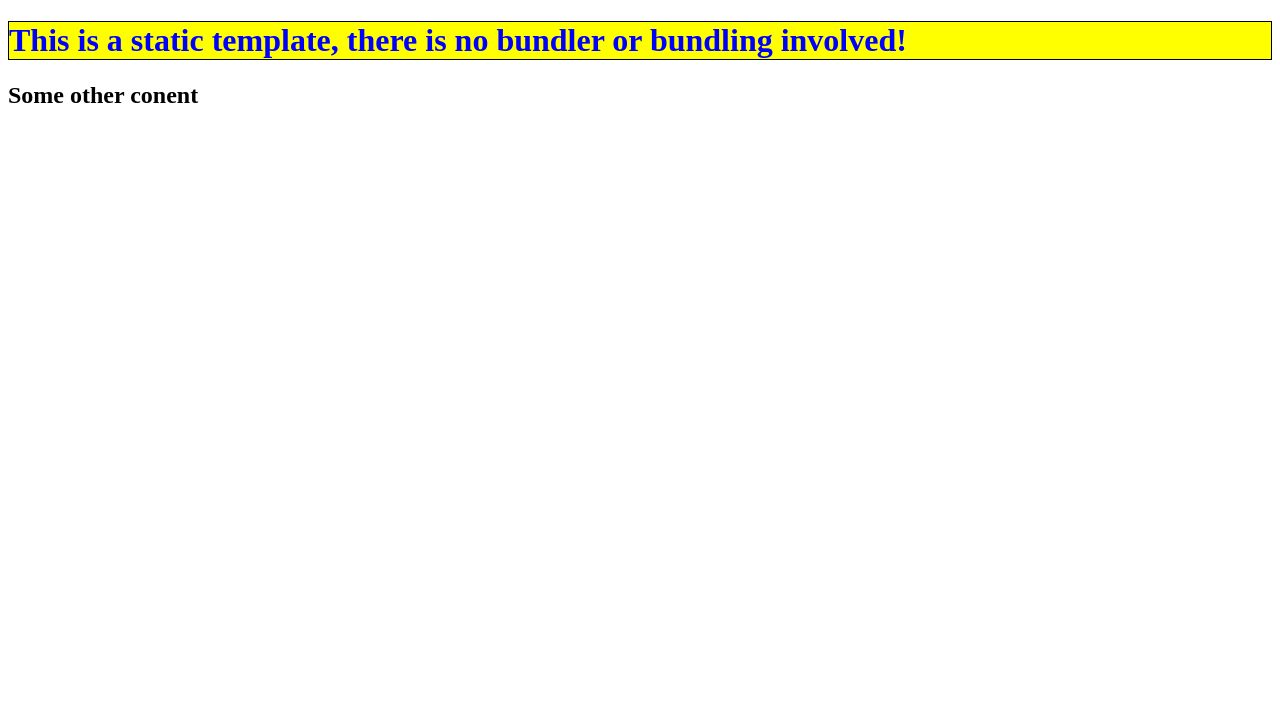
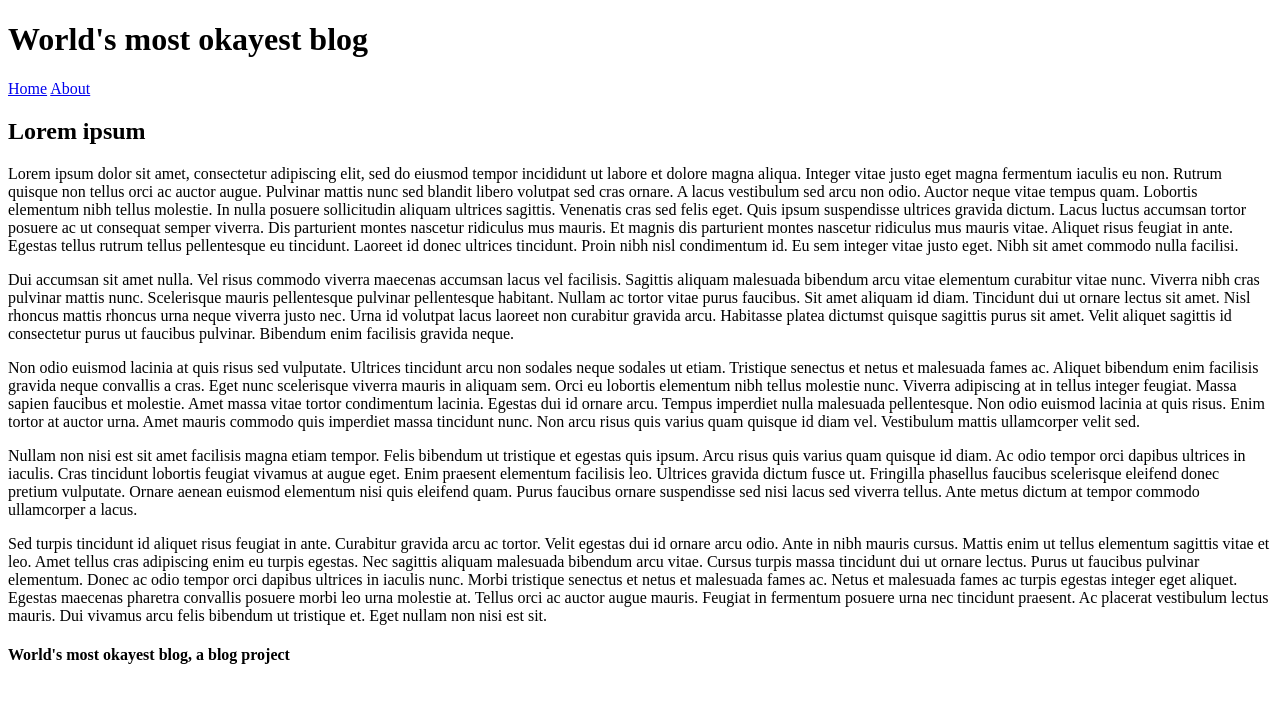
Before and after one commit to rixatron/codesandbox-test, a website: page index.html in a window 1280 px wide. Drawn offline with Linux system fonts and the light colour scheme.

Commit message:
Add basic structure skeleton

```diff
--- a/index.html
+++ b/index.html
@@ -5,12 +5,102 @@
     <meta name="viewport" content="width=device-width, initial-scale=1.0" />
     <meta http-equiv="X-UA-Compatible" content="ie=edge" />
     <title>Static Template</title>
-    <link href="style.css" rel="stylesheet" type="text/css" />
+    <!--<link href="styles.css" rel="stylesheet" type="text/css" />-->
+    <style></style>
   </head>
   <body>
-    <h1>
-      This is a static template, there is no bundler or bundling involved!
-    </h1>
-    <h2>Some other conent</h2>
+    <header>
+      <h1>World's most okayest blog</h1>
+    </header>
+    <nav>
+      <a href="~/index.html">Home</a>
+      <a href="~/about.hml">About</a>
+    </nav>
+    <main>
+      <section></section>
+      <section>
+        <article>
+          <h2>Lorem ipsum</h2>
+          <p>
+            Lorem ipsum dolor sit amet, consectetur adipiscing elit, sed do
+            eiusmod tempor incididunt ut labore et dolore magna aliqua. Integer
+            vitae justo eget magna fermentum iaculis eu non. Rutrum quisque non
+            tellus orci ac auctor augue. Pulvinar mattis nunc sed blandit libero
+            volutpat sed cras ornare. A lacus vestibulum sed arcu non odio.
+            Auctor neque vitae tempus quam. Lobortis elementum nibh tellus
+            molestie. In nulla posuere sollicitudin aliquam ultrices sagittis.
+            Venenatis cras sed felis eget. Quis ipsum suspendisse ultrices
+            gravida dictum. Lacus luctus accumsan tortor posuere ac ut consequat
+            semper viverra. Dis parturient montes nascetur ridiculus mus mauris.
+            Et magnis dis parturient montes nascetur ridiculus mus mauris vitae.
+            Aliquet risus feugiat in ante. Egestas tellus rutrum tellus
+            pellentesque eu tincidunt. Laoreet id donec ultrices tincidunt.
+            Proin nibh nisl condimentum id. Eu sem integer vitae justo eget.
+            Nibh sit amet commodo nulla facilisi.
+          </p>
+
+          <p>
+            Dui accumsan sit amet nulla. Vel risus commodo viverra maecenas
+            accumsan lacus vel facilisis. Sagittis aliquam malesuada bibendum
+            arcu vitae elementum curabitur vitae nunc. Viverra nibh cras
+            pulvinar mattis nunc. Scelerisque mauris pellentesque pulvinar
+            pellentesque habitant. Nullam ac tortor vitae purus faucibus. Sit
+            amet aliquam id diam. Tincidunt dui ut ornare lectus sit amet. Nisl
+            rhoncus mattis rhoncus urna neque viverra justo nec. Urna id
+            volutpat lacus laoreet non curabitur gravida arcu. Habitasse platea
+            dictumst quisque sagittis purus sit amet. Velit aliquet sagittis id
+            consectetur purus ut faucibus pulvinar. Bibendum enim facilisis
+            gravida neque.
+          </p>
+
+          <p>
+            Non odio euismod lacinia at quis risus sed vulputate. Ultrices
+            tincidunt arcu non sodales neque sodales ut etiam. Tristique
+            senectus et netus et malesuada fames ac. Aliquet bibendum enim
+            facilisis gravida neque convallis a cras. Eget nunc scelerisque
+            viverra mauris in aliquam sem. Orci eu lobortis elementum nibh
+            tellus molestie nunc. Viverra adipiscing at in tellus integer
+            feugiat. Massa sapien faucibus et molestie. Amet massa vitae tortor
+            condimentum lacinia. Egestas dui id ornare arcu. Tempus imperdiet
+            nulla malesuada pellentesque. Non odio euismod lacinia at quis
+            risus. Enim tortor at auctor urna. Amet mauris commodo quis
+            imperdiet massa tincidunt nunc. Non arcu risus quis varius quam
+            quisque id diam vel. Vestibulum mattis ullamcorper velit sed.
+          </p>
+
+          <p>
+            Nullam non nisi est sit amet facilisis magna etiam tempor. Felis
+            bibendum ut tristique et egestas quis ipsum. Arcu risus quis varius
+            quam quisque id diam. Ac odio tempor orci dapibus ultrices in
+            iaculis. Cras tincidunt lobortis feugiat vivamus at augue eget. Enim
+            praesent elementum facilisis leo. Ultrices gravida dictum fusce ut.
+            Fringilla phasellus faucibus scelerisque eleifend donec pretium
+            vulputate. Ornare aenean euismod elementum nisi quis eleifend quam.
+            Purus faucibus ornare suspendisse sed nisi lacus sed viverra tellus.
+            Ante metus dictum at tempor commodo ullamcorper a lacus.
+          </p>
+
+          <p>
+            Sed turpis tincidunt id aliquet risus feugiat in ante. Curabitur
+            gravida arcu ac tortor. Velit egestas dui id ornare arcu odio. Ante
+            in nibh mauris cursus. Mattis enim ut tellus elementum sagittis
+            vitae et leo. Amet tellus cras adipiscing enim eu turpis egestas.
+            Nec sagittis aliquam malesuada bibendum arcu vitae. Cursus turpis
+            massa tincidunt dui ut ornare lectus. Purus ut faucibus pulvinar
+            elementum. Donec ac odio tempor orci dapibus ultrices in iaculis
+            nunc. Morbi tristique senectus et netus et malesuada fames ac. Netus
+            et malesuada fames ac turpis egestas integer eget aliquet. Egestas
+            maecenas pharetra convallis posuere morbi leo urna molestie at.
+            Tellus orci ac auctor augue mauris. Feugiat in fermentum posuere
+            urna nec tincidunt praesent. Ac placerat vestibulum lectus mauris.
+            Dui vivamus arcu felis bibendum ut tristique et. Eget nullam non
+            nisi est sit.
+          </p>
+        </article>
+      </section>
+    </main>
+    <footer>
+      <h4>World's most okayest blog, a blog project</h4>
+    </footer>
   </body>
 </html>
```
